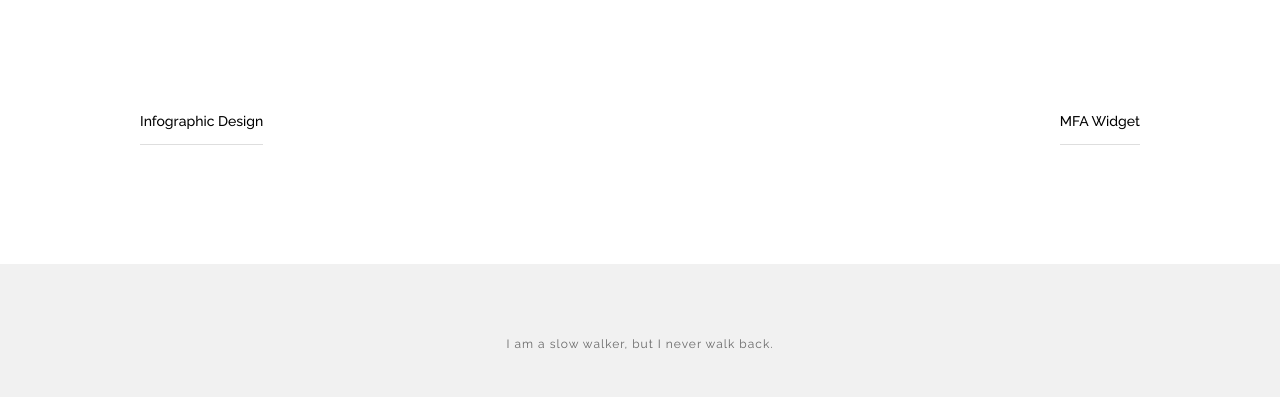
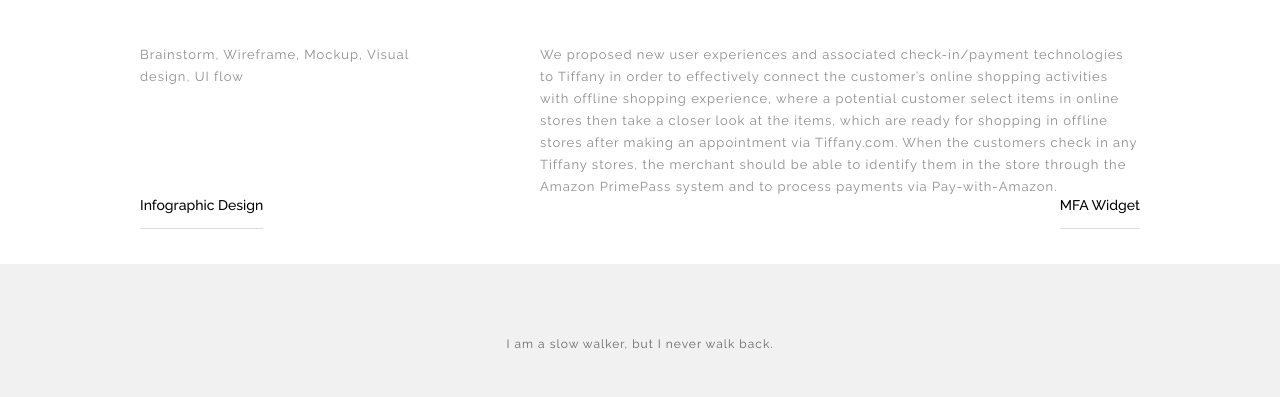
Before and after one commit to pinkyjoanne/pinkyjoanne.github.io, a plain HTML site: page single_tiffany.html in a window 1280 px wide. Shown: the part 2378-2775 px from the top of the page. Drawn offline with Linux system fonts and the light colour scheme.

Commit message:
tiffany edited

```diff
--- a/single_tiffany.html
+++ b/single_tiffany.html
@@ -82,7 +82,19 @@
 				        <img src="img/single/tiffany/tiffany2.png" width="80%"><br/><br/>
 				        <img src="img/single/tiffany/tiffany3.png" width="80%"><br/><br/>
 
+<div class="one-column">
+	            <p>Brainstorm, Wireframe, Mockup, Visual design, UI flow</p>
+	          </div>
 
+
+		          <div class="two-column">
+                     <p>We proposed new user experiences and associated check-in/payment technologies to Tiffany
+                     in order to effectively connect the customer’s online shopping activities with offline shopping experience,
+                      where a potential customer select items in online stores then take a closer look at the items,
+                      which are ready for shopping in offline stores after making an appointment via Tiffany.com.
+                      When the customers check in any Tiffany stores,
+                      the merchant should be able to identify them in the store through the Amazon PrimePass system and to process payments via Pay-with-Amazon. </p>
+		          </div>
 
 
             </div>
```
Also changed, not shown: index.html (+1 -9 lines), projects.html (+1 -9 lines).
